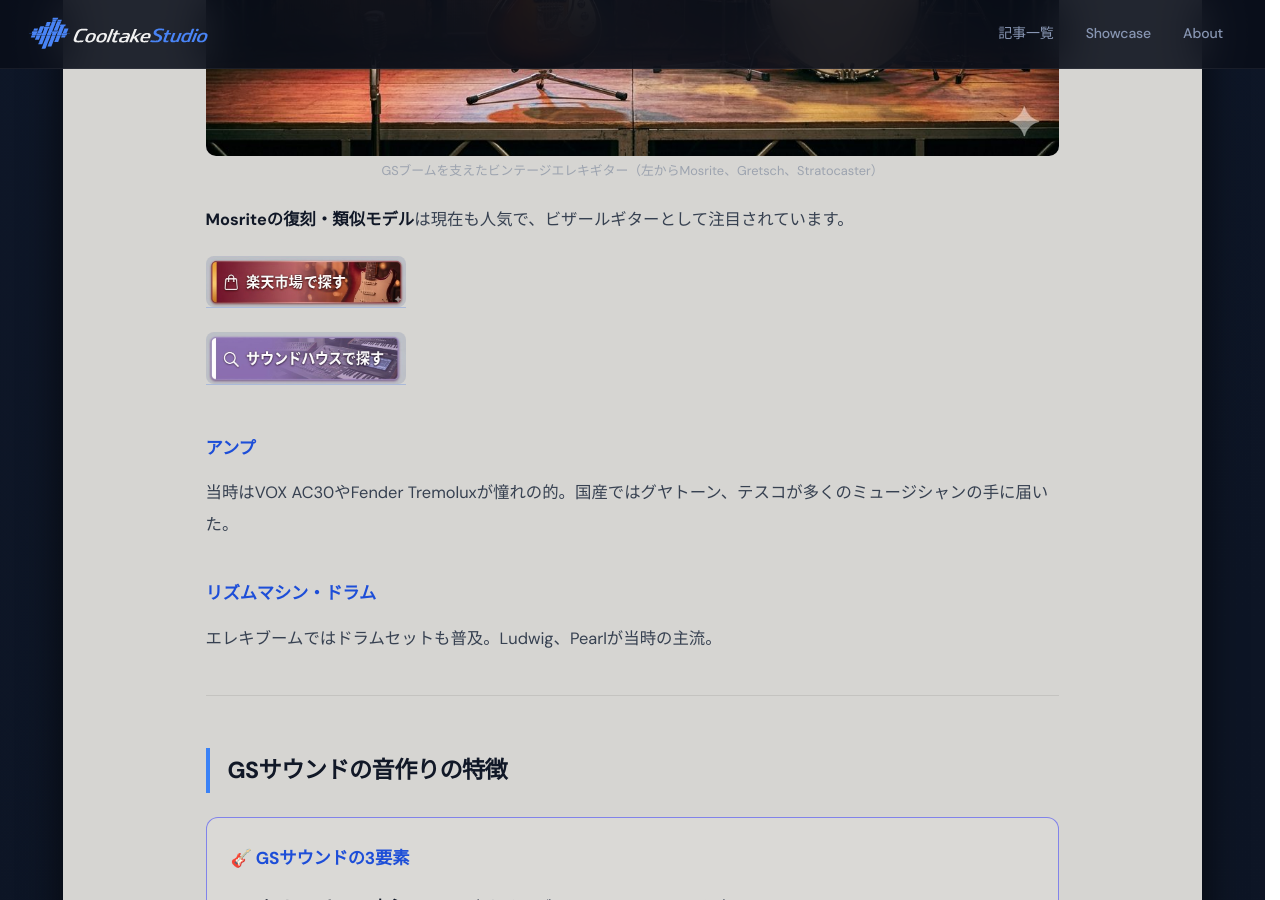
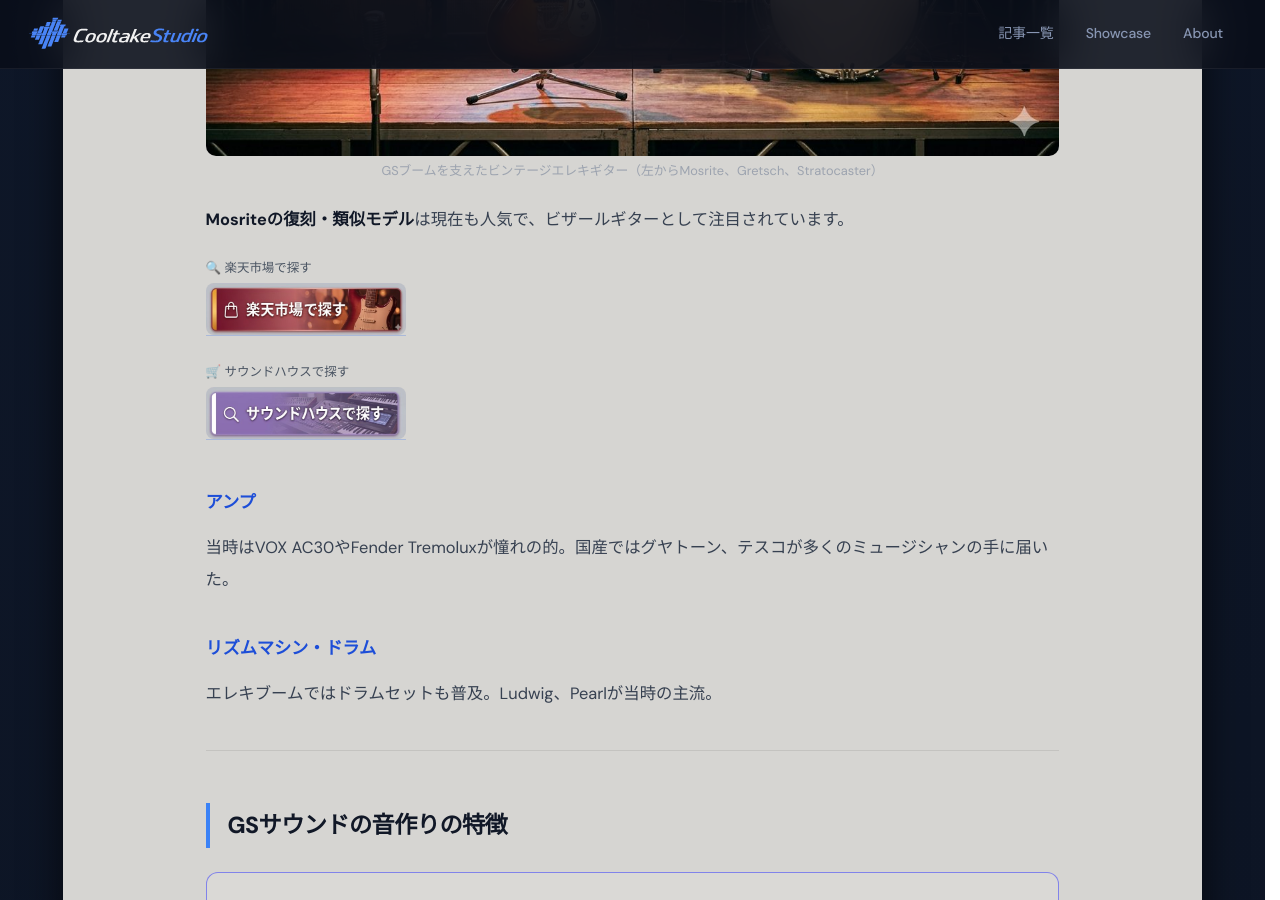
Before and after one commit to cooltake/cooltake-staging, a Jekyll site: the page built from _posts/2026-05-30-japan-music-01-gs-boom.md, in a window 1280 px wide and 900 px high, scrolled down 2660 px. Built offline with Jekyll 4.4.1, drawn with Linux system fonts in a browser that asks for light colours; some web fonts are replaced; some of the changed text lies outside the part shown.

Commit message:
fix: add button labels (2026-05-30-japan-music-01-gs-b)

```diff
--- a/_posts/2026-05-30-japan-music-01-gs-boom.md
+++ b/_posts/2026-05-30-japan-music-01-gs-boom.md
@@ -58,7 +58,9 @@
 
 **Mosriteの復刻・類似モデル**は現在も人気で、ビザールギターとして注目されています。
 
-<div style="margin:.8rem 0;"><a href="https://hb.afl.rakuten.co.jp/ichiba/0b15ddc7.28c5c9ed.0b15ddc8.5d23dd4d/?pc=https%3A%2F%2Fsearch.rakuten.co.jp%2Fsearch%2Fmall%2FMosrite%20%E3%82%A8%E3%83%AC%E3%82%AD%E3%82%AE%E3%82%BF%E3%83%BC%20%E3%83%93%E3%83%B3%E3%83%86%E3%83%BC%E3%82%B8%2F" rel="nofollow" referrerpolicy="no-referrer-when-downgrade" style="display:inline-block;text-decoration:none;"><img src="/assets/images/btn-rakuten.jpg" alt="楽天市場で探す" width="200" style="height:auto;border-radius:8px;display:block;"></a></div><div style="margin:.8rem 0;"><a href="https://h.accesstrade.net/sp/cc?rk=01001xqc00os63&url=https%3A%2F%2Fwww.soundhouse.co.jp%2Fsearch%2Findex%3Fs_category_cd%3D130" rel="nofollow" referrerpolicy="no-referrer-when-downgrade" style="display:inline-block;text-decoration:none;"><img src="/assets/images/btn-soundhouse.jpg" alt="サウンドハウスで探す" width="200" style="height:auto;border-radius:8px;display:block;"></a></div>
+<div style="margin:.8rem 0;"><span style="display:block;font-size:.78rem;color:#4b5563;margin-bottom:3px;margin-top:6px;">🔍 楽天市場で探す</span>
+<a href="https://hb.afl.rakuten.co.jp/ichiba/0b15ddc7.28c5c9ed.0b15ddc8.5d23dd4d/?pc=https%3A%2F%2Fsearch.rakuten.co.jp%2Fsearch%2Fmall%2FMosrite%20%E3%82%A8%E3%83%AC%E3%82%AD%E3%82%AE%E3%82%BF%E3%83%BC%20%E3%83%93%E3%83%B3%E3%83%86%E3%83%BC%E3%82%B8%2F" rel="nofollow" referrerpolicy="no-referrer-when-downgrade" style="display:inline-block;text-decoration:none;"><img src="/assets/images/btn-rakuten.jpg" alt="楽天市場で探す" width="200" style="height:auto;border-radius:8px;display:block;"></a></div><div style="margin:.8rem 0;"><span style="display:block;font-size:.78rem;color:#4b5563;margin-bottom:3px;margin-top:6px;">🛒 サウンドハウスで探す</span>
+<a href="https://h.accesstrade.net/sp/cc?rk=01001xqc00os63&url=https%3A%2F%2Fwww.soundhouse.co.jp%2Fsearch%2Findex%3Fs_category_cd%3D130" rel="nofollow" referrerpolicy="no-referrer-when-downgrade" style="display:inline-block;text-decoration:none;"><img src="/assets/images/btn-soundhouse.jpg" alt="サウンドハウスで探す" width="200" style="height:auto;border-radius:8px;display:block;"></a></div>
 
 ### アンプ
 
@@ -97,7 +99,8 @@
 
 ### アルバム・CDを探す
 
-<div style="margin:.8rem 0;"><a href="https://hb.afl.rakuten.co.jp/ichiba/0b15ddc7.28c5c9ed.0b15ddc8.5d23dd4d/?pc=https%3A%2F%2Fsearch.rakuten.co.jp%2Fsearch%2Fmall%2F%E3%82%B0%E3%83%AB%E3%83%BC%E3%83%97%E3%82%B5%E3%82%A6%E3%83%B3%E3%82%BA%20CD%20%E3%83%99%E3%82%B9%E3%83%88%2F" rel="nofollow" referrerpolicy="no-referrer-when-downgrade" style="display:inline-block;text-decoration:none;"><img src="/assets/images/btn-rakuten.jpg" alt="楽天市場で探す" width="200" style="height:auto;border-radius:8px;display:block;"></a></div>
+<div style="margin:.8rem 0;"><span style="display:block;font-size:.78rem;color:#4b5563;margin-bottom:3px;margin-top:6px;">🔍 楽天市場で探す</span>
+<a href="https://hb.afl.rakuten.co.jp/ichiba/0b15ddc7.28c5c9ed.0b15ddc8.5d23dd4d/?pc=https%3A%2F%2Fsearch.rakuten.co.jp%2Fsearch%2Fmall%2F%E3%82%B0%E3%83%AB%E3%83%BC%E3%83%97%E3%82%B5%E3%82%A6%E3%83%B3%E3%82%BA%20CD%20%E3%83%99%E3%82%B9%E3%83%88%2F" rel="nofollow" referrerpolicy="no-referrer-when-downgrade" style="display:inline-block;text-decoration:none;"><img src="/assets/images/btn-rakuten.jpg" alt="楽天市場で探す" width="200" style="height:auto;border-radius:8px;display:block;"></a></div>
 
 ---
 
@@ -111,7 +114,9 @@
 - **Gretsch Electromatic**：手の届く価格でホロウボディサウンド
 - **Mosrite復刻モデル**：各社から復刻品あり
 
-<div style="margin:.8rem 0;"><a href="https://hb.afl.rakuten.co.jp/ichiba/0b15ddc7.28c5c9ed.0b15ddc8.5d23dd4d/?pc=https%3A%2F%2Fsearch.rakuten.co.jp%2Fsearch%2Fmall%2FGretsch%20%E3%82%A8%E3%83%AC%E3%82%AD%E3%82%AE%E3%82%BF%E3%83%BC%2F" rel="nofollow" referrerpolicy="no-referrer-when-downgrade" style="display:inline-block;text-decoration:none;"><img src="/assets/images/btn-rakuten.jpg" alt="楽天市場で探す" width="200" style="height:auto;border-radius:8px;display:block;"></a></div><div style="margin:.8rem 0;"><a href="https://h.accesstrade.net/sp/cc?rk=01001xqc00os63&url=https%3A%2F%2Fwww.soundhouse.co.jp%2Fsearch%2Findex%3Fs_category_cd%3D130" rel="nofollow" referrerpolicy="no-referrer-when-downgrade" style="display:inline-block;text-decoration:none;"><img src="/assets/images/btn-soundhouse.jpg" alt="サウンドハウスで探す" width="200" style="height:auto;border-radius:8px;display:block;"></a></div>
+<div style="margin:.8rem 0;"><span style="display:block;font-size:.78rem;color:#4b5563;margin-bottom:3px;margin-top:6px;">🔍 楽天市場で探す</span>
+<a href="https://hb.afl.rakuten.co.jp/ichiba/0b15ddc7.28c5c9ed.0b15ddc8.5d23dd4d/?pc=https%3A%2F%2Fsearch.rakuten.co.jp%2Fsearch%2Fmall%2FGretsch%20%E3%82%A8%E3%83%AC%E3%82%AD%E3%82%AE%E3%82%BF%E3%83%BC%2F" rel="nofollow" referrerpolicy="no-referrer-when-downgrade" style="display:inline-block;text-decoration:none;"><img src="/assets/images/btn-rakuten.jpg" alt="楽天市場で探す" width="200" style="height:auto;border-radius:8px;display:block;"></a></div><div style="margin:.8rem 0;"><span style="display:block;font-size:.78rem;color:#4b5563;margin-bottom:3px;margin-top:6px;">🛒 サウンドハウスで探す</span>
+<a href="https://h.accesstrade.net/sp/cc?rk=01001xqc00os63&url=https%3A%2F%2Fwww.soundhouse.co.jp%2Fsearch%2Findex%3Fs_category_cd%3D130" rel="nofollow" referrerpolicy="no-referrer-when-downgrade" style="display:inline-block;text-decoration:none;"><img src="/assets/images/btn-soundhouse.jpg" alt="サウンドハウスで探す" width="200" style="height:auto;border-radius:8px;display:block;"></a></div>
 
 ### プラグインでGSサウンドを再現
 
@@ -147,7 +152,8 @@
 
 ### 関連書籍・教則本を探す
 
-<div style="margin:.8rem 0;"><a href="https://hb.afl.rakuten.co.jp/ichiba/0b15ddc7.28c5c9ed.0b15ddc8.5d23dd4d/?pc=https%3A%2F%2Fsearch.rakuten.co.jp%2Fsearch%2Fmall%2F%E3%82%A8%E3%83%AC%E3%82%AD%E3%82%AE%E3%82%BF%E3%83%BC%20%E6%95%99%E5%89%87%E6%9C%AC%20%E5%88%9D%E5%BF%83%E8%80%85%2F" rel="nofollow" referrerpolicy="no-referrer-when-downgrade" style="display:inline-block;text-decoration:none;"><img src="/assets/images/btn-rakuten.jpg" alt="楽天市場で探す" width="200" style="height:auto;border-radius:8px;display:block;"></a></div>
+<div style="margin:.8rem 0;"><span style="display:block;font-size:.78rem;color:#4b5563;margin-bottom:3px;margin-top:6px;">🔍 楽天市場で探す</span>
+<a href="https://hb.afl.rakuten.co.jp/ichiba/0b15ddc7.28c5c9ed.0b15ddc8.5d23dd4d/?pc=https%3A%2F%2Fsearch.rakuten.co.jp%2Fsearch%2Fmall%2F%E3%82%A8%E3%83%AC%E3%82%AD%E3%82%AE%E3%82%BF%E3%83%BC%20%E6%95%99%E5%89%87%E6%9C%AC%20%E5%88%9D%E5%BF%83%E8%80%85%2F" rel="nofollow" referrerpolicy="no-referrer-when-downgrade" style="display:inline-block;text-decoration:none;"><img src="/assets/images/btn-rakuten.jpg" alt="楽天市場で探す" width="200" style="height:auto;border-radius:8px;display:block;"></a></div>
 
 
 ---
```
